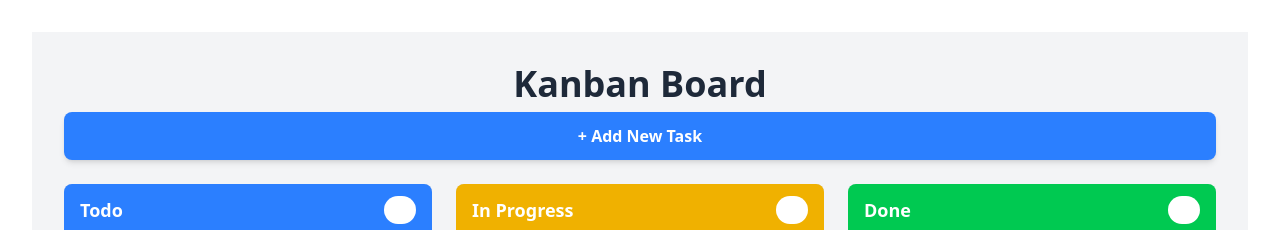
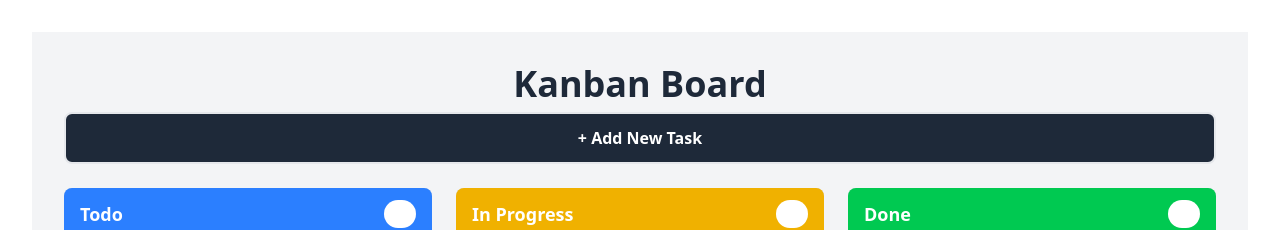
Before and after one commit to johanjaners/kanban-board, a React app in the folder frontend/: page / in a window 1280 px wide. Shown: the top 230 px of the page. Built offline with nearby package versions, Linux system fonts and the light colour scheme; no server answers; the HTML template or start-up script is replaced by a standard one.

Commit message:
feat: update button styling in TaskForm for improved visual consistency

```diff
--- a/frontend/src/components/TaskForm.tsx
+++ b/frontend/src/components/TaskForm.tsx
@@ -61,7 +61,7 @@ export function TaskForm({ onTaskCreated }: TaskFormProps) {
     return (
       <button
         onClick={() => setIsOpen(true)}
-        className="w-full bg-blue-500 hover:bg-blue-600 text-white font-semibold py-3 px-6 rounded-lg shadow-md transition-colors"
+        className="w-full bg-gray-800 hover:bg-gray-700 text-white font-semibold py-3 px-6 rounded-lg border-2 border-gray-200 transition-colors"
       >
         + Add New Task
       </button>
```
